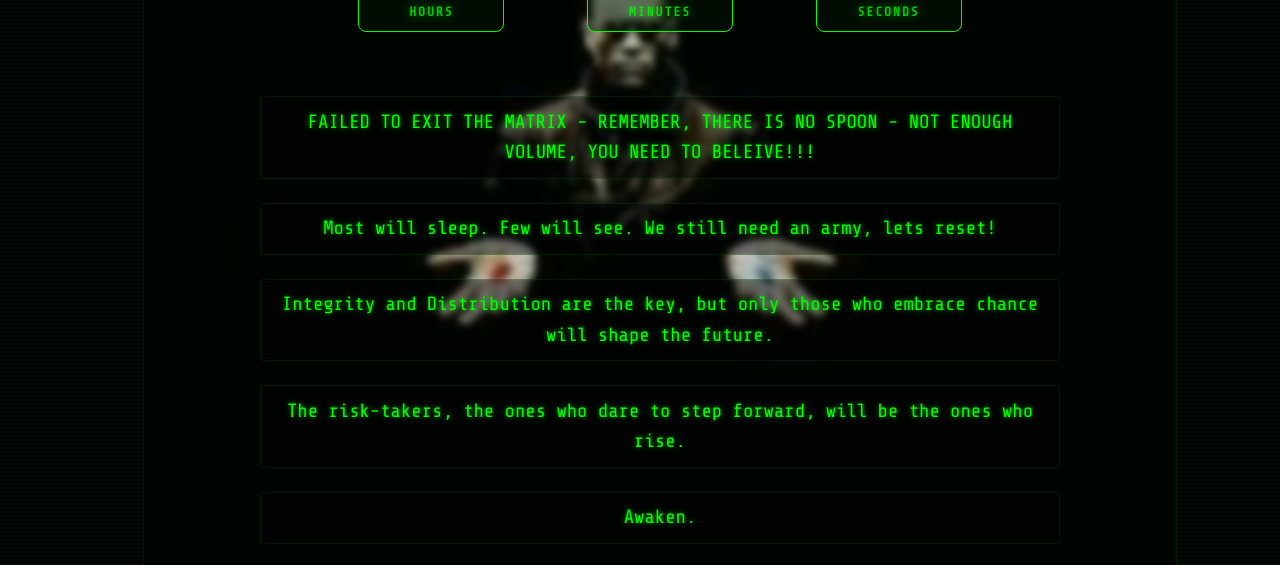
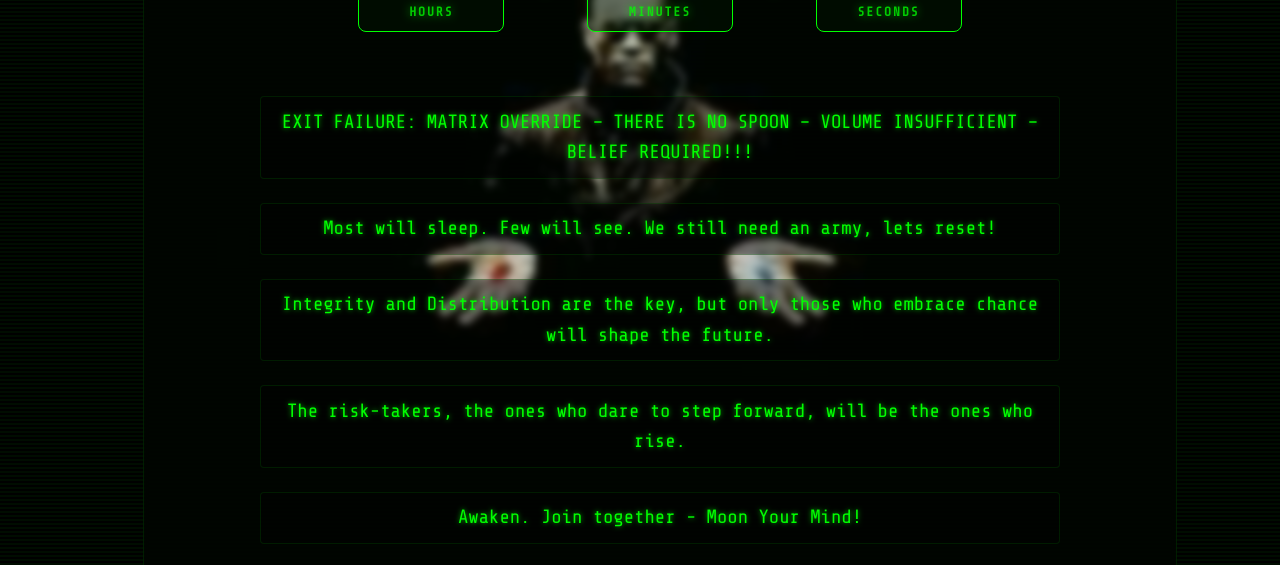
Before and after one commit to mgillr/Unplug, a plain HTML site: page public/index.html in a window 1280 px wide. Shown: the part 205-770 px from the top of the page. Drawn offline with nearby package versions, Linux system fonts and the light colour scheme.

Commit message:
Update index.html

```diff
--- a/public/index.html
+++ b/public/index.html
@@ -40,11 +40,11 @@
 
       <div id="message" class="matrix-message">
         <div class="message-content">
-          <p class="typewriter">FAILED TO EXIT THE MATRIX - REMEMBER, THERE IS NO SPOON - NOT ENOUGH VOLUME, YOU NEED TO BELEIVE!!!</p>
+          <p class="typewriter">EXIT FAILURE: MATRIX OVERRIDE – THERE IS NO SPOON – VOLUME INSUFFICIENT – BELIEF REQUIRED!!!</p>
           <p class="fade-in">Most will sleep. Few will see. We still need an army, lets reset!</p>
           <p class="highlight">Integrity and Distribution are the key, but only those who embrace chance will shape the future.</p>
           <p class="glow">The risk-takers, the ones who dare to step forward, will be the ones who rise.</p>
-          <p class="pulse">Awaken.</p>
+          <p class="pulse">Awaken. Join together - Moon Your Mind!</p>
           <p class="fade-in">The choice is yours—you can continue as you always have, and nothing will change,<br>
           or you can alter your path and ignite the possibility of a chain reaction.</p>
         </div>
```
